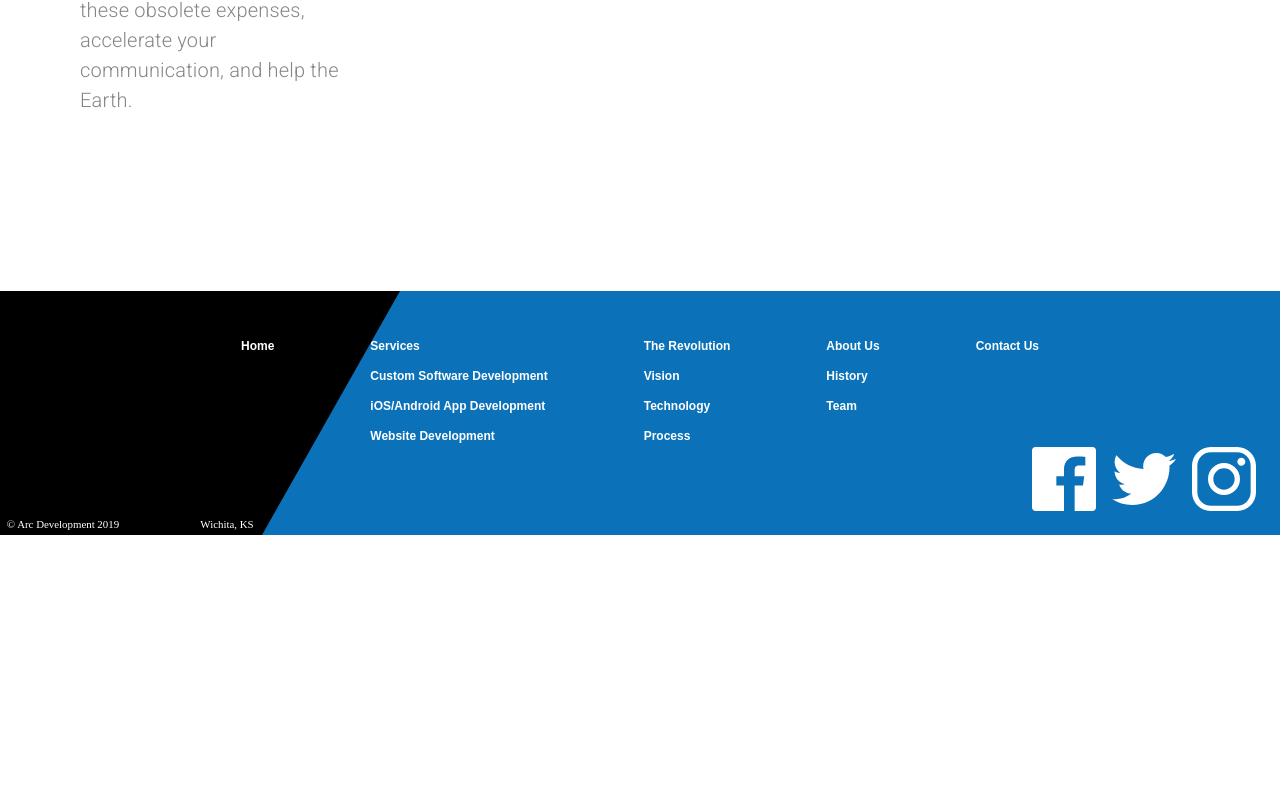
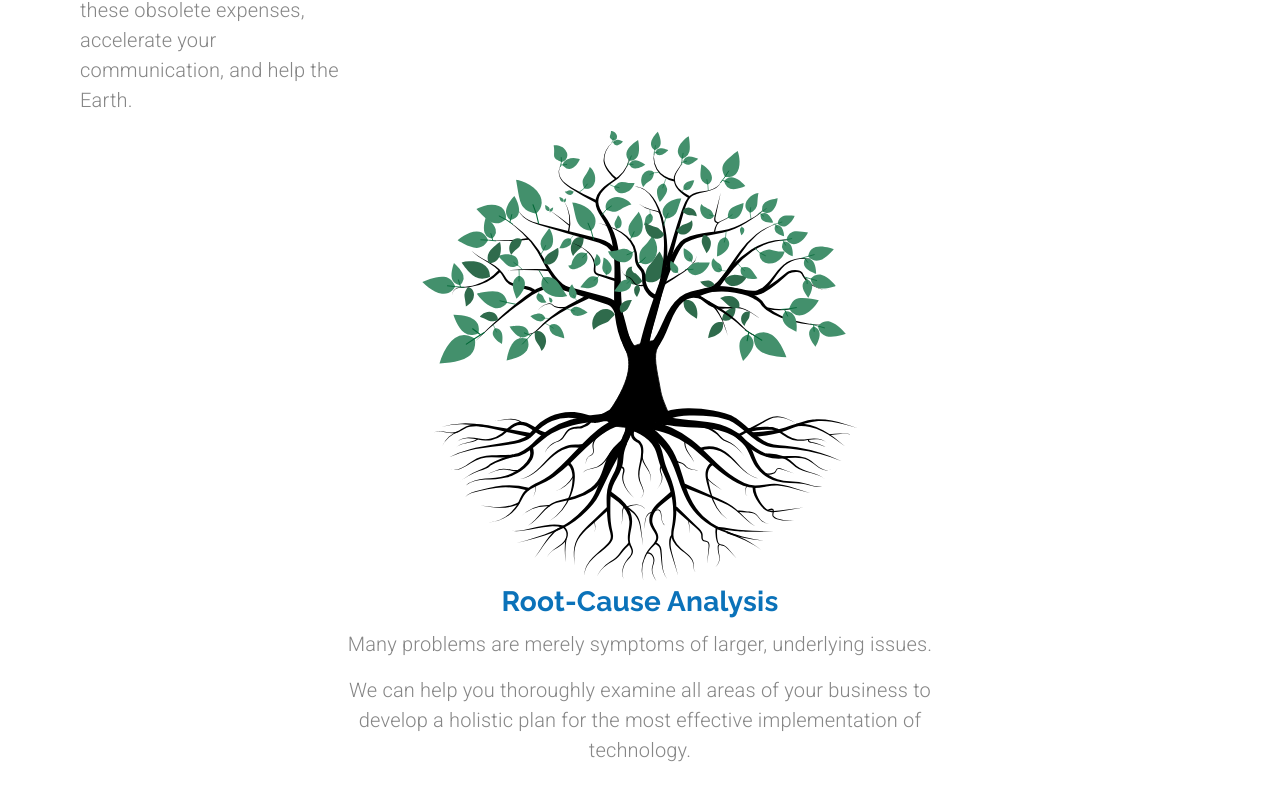
Before and after one commit to PupRiku/arcdevelopment_class, a React (Create React App) app: page /customsoftware in a window 1280 px wide. Shown: the part 1715-2520 px from the top of the page. Before the commit the page ends 2250 px from the top, so only its background shows below. Built offline with nearby package versions, Linux system fonts and the light colour scheme.

Commit message:
Section 3 image and text

```diff
--- a/src/components/CustomSoftware.js
+++ b/src/components/CustomSoftware.js
@@ -12,6 +12,7 @@ import forwardArrow from '../assets/forwardArrow.svg';
 import lightbulb from '../assets/bulb.svg';
 import cash from '../assets/cash.svg';
 import stopwatch from '../assets/stopwatch.svg';
+import roots from '../assets/root.svg';
 
 import documentsAnimation from '../animations/documentsAnimation/data';
 import scaleAnimation from '../animations/scaleAnimation/data.json';
@@ -219,7 +220,31 @@ export default function CustomSoftware(props) {
           </Grid>
         </Grid>
       </Grid>
-
+      <Grid item container direction="row">
+        <Grid item container direction="column" alignItems="center">
+          <Grid item>
+            <img
+              src={roots}
+              alt="tree with roots extending out"
+              height="450em"
+              width="450em"
+            />
+          </Grid>
+          <Grid item className={classes.itemContainer}>
+            <Typography variant="h4" align="center" gutterBottom>
+              Root-Cause Analysis
+            </Typography>
+            <Typography variant="body1" align="center" paragraph>
+              Many problems are merely symptoms of larger, underlying issues.
+            </Typography>
+            <Typography variant="body1" align="center" paragraph>
+              We can help you thoroughly examine all areas of your business to
+              develop a holistic plan for the most effective implementation of
+              technology.
+            </Typography>
+          </Grid>
+        </Grid>
+      </Grid>
     </Grid>
   );
 }
```
